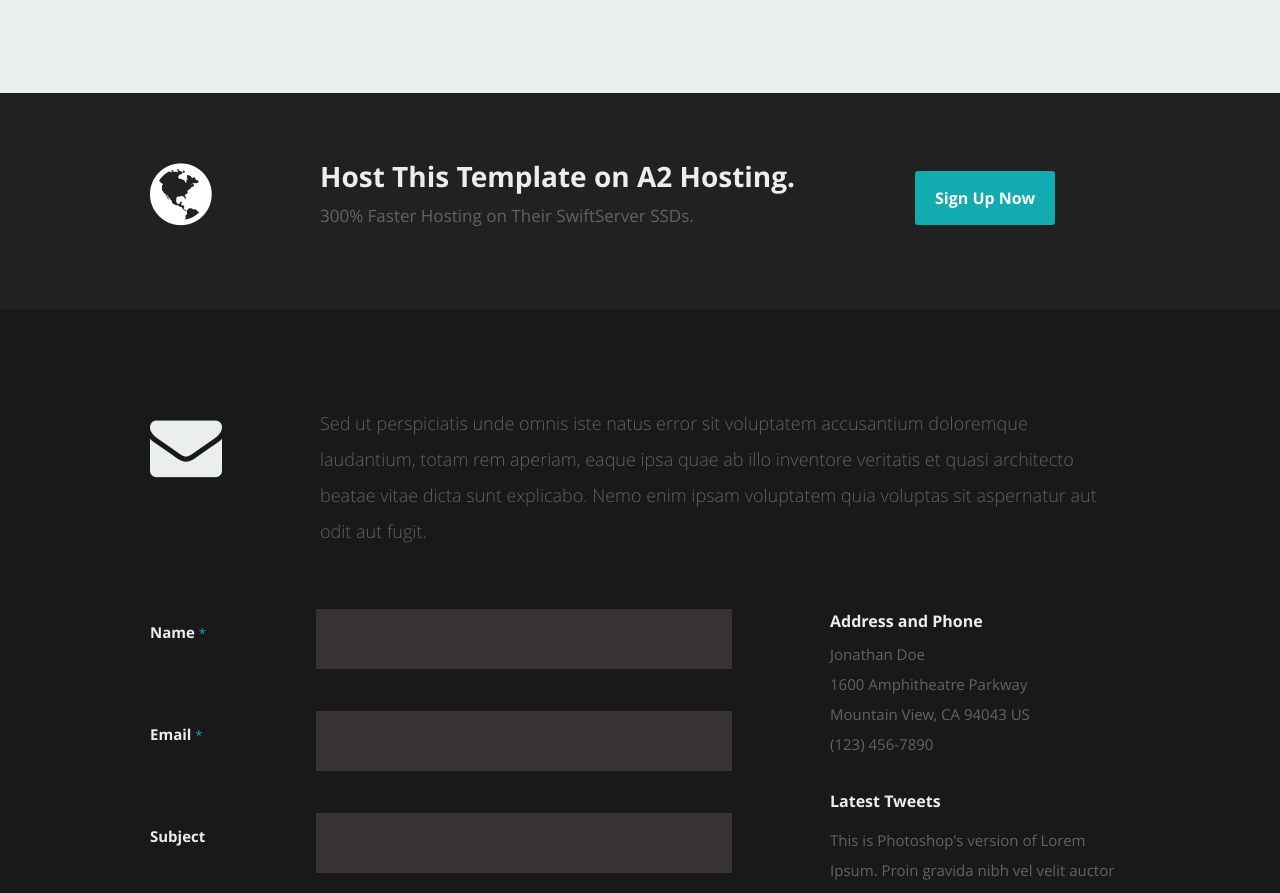
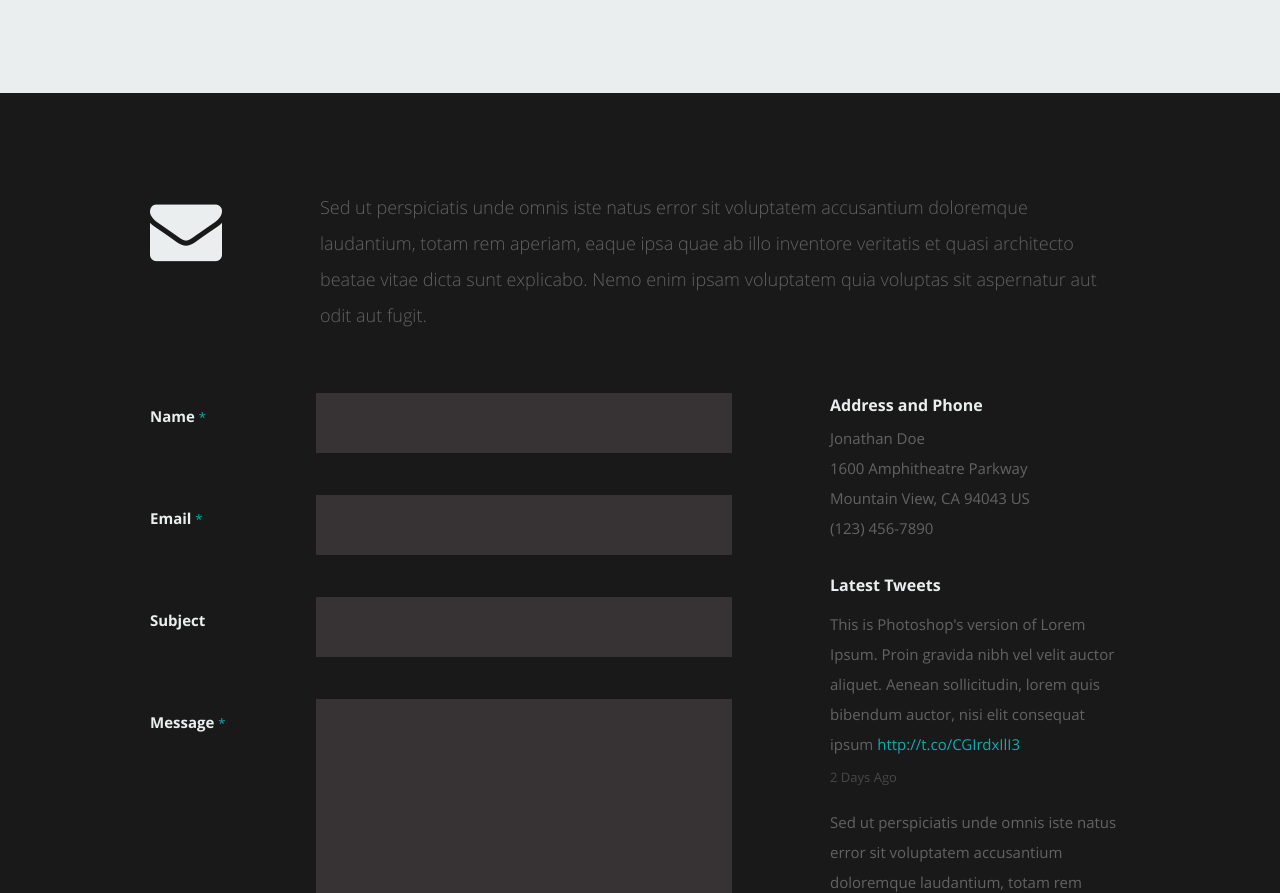
Before and after one commit to navya-rao/sample-website.github.io, a plain HTML site: page index.html in a window 1280 px wide. Shown: the part 3941-4834 px from the top of the page. Drawn offline with nearby package versions, Linux system fonts and the light colour scheme.

Commit message:
Update index.html
removed hosting

```diff
--- a/index.html
+++ b/index.html
@@ -554,34 +554,6 @@
    </section> <!-- Portfolio Section End-->
 
 
-   <!-- Call-To-Action Section
-   ================================================== -->
-   <section id="call-to-action">
-
-      <div class="row">
-
-         <div class="two columns header-col">
-
-            <h1><span>Get Hosting.</span></h1>
-
-         </div>
-
-         <div class="seven columns">
-
-            <h2><a rel="nofollow" href="http://www.a2hosting.com/?utm___source=styleshoutdemo&utm_medium=__cpm&utm_content=&utm_campaign=">Host This Template on A2 Hosting.</a></h2>
-            <p>300% Faster Hosting on Their SwiftServer SSDs.</p>
-
-         </div>
-
-         <div class="three columns action">
-
-            <a rel="nofollow" href="http://www.a2hosting.com/?utm___source=styleshoutdemo&utm_medium=__cpm&utm_content=&utm_campaign=" class="button">Sign Up Now</a>
-
-         </div>
-
-      </div>
-
-   </section> <!-- Call-To-Action Section End-->
 
    <!-- Contact Section
    ================================================== -->
```
